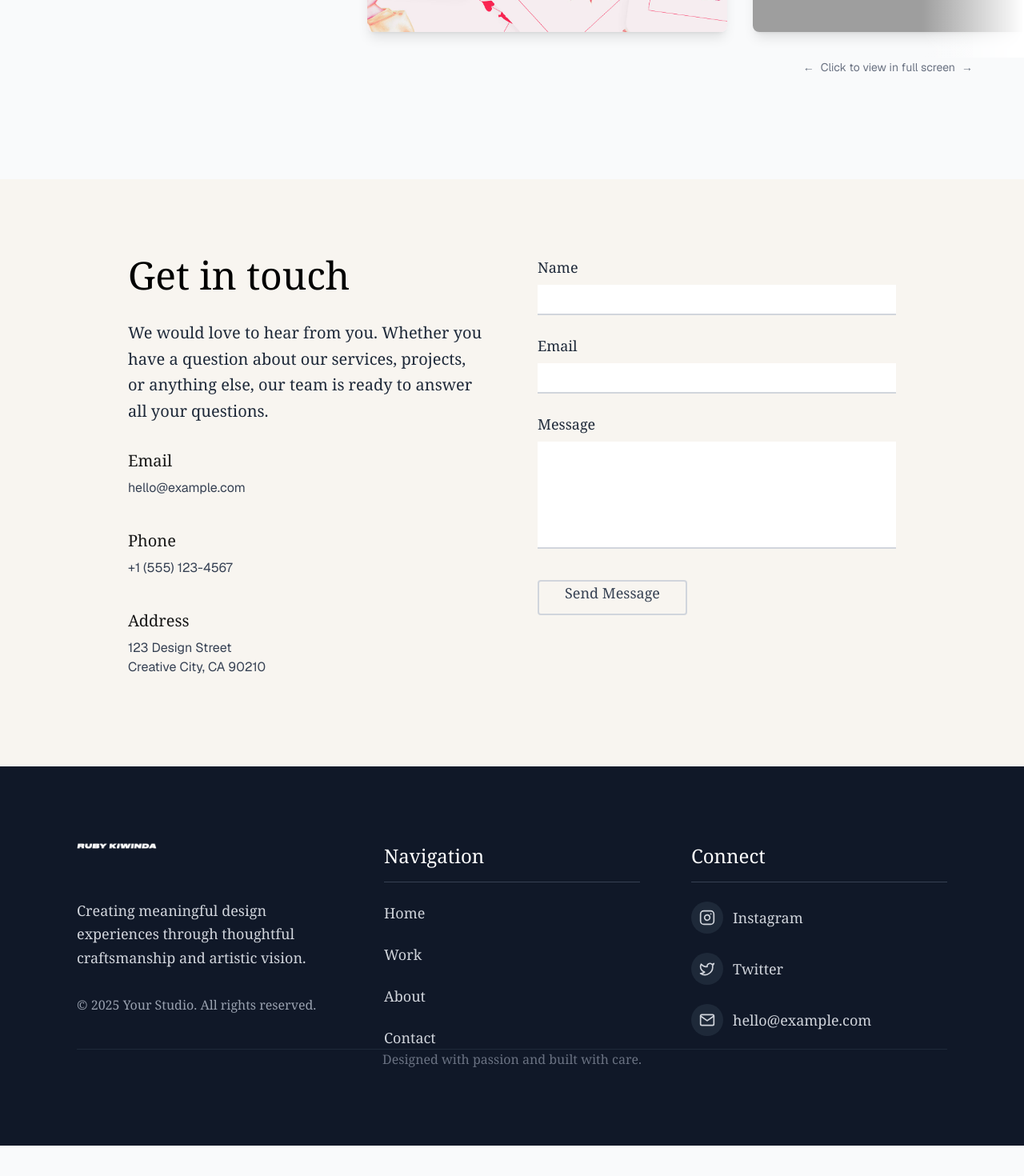
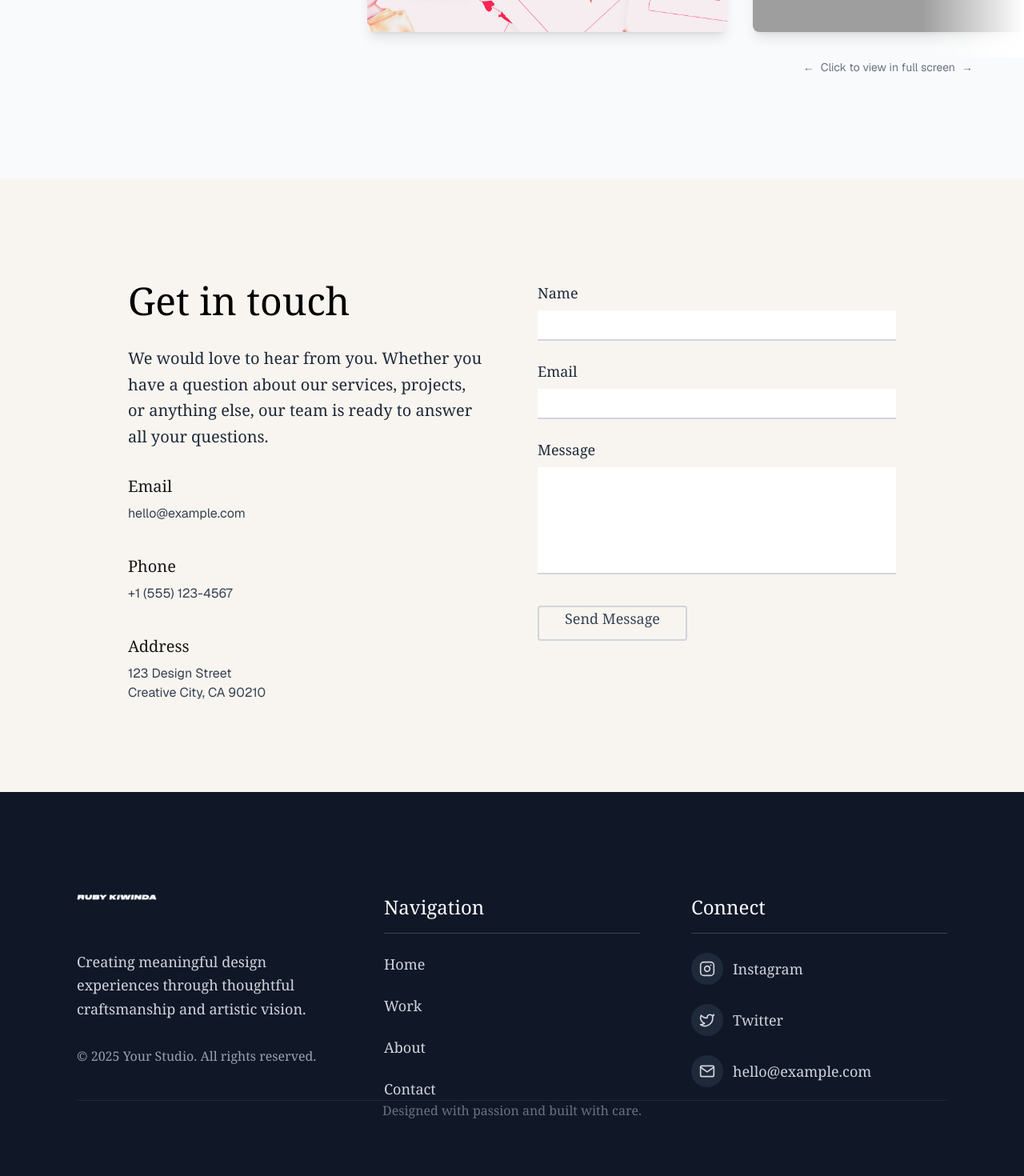
Before and after one commit to TandemCreativeDev/ruby-kiwinda, a Next.js app: page / in a window 1280 px wide. Shown: the part 2576-4046 px from the top of the page at 80% size. Before the commit the page ends 4008 px from the top, so only its background shows below. Built offline with nearby package versions, Linux system fonts and the light colour scheme; grey boxes are pictures that could not be loaded.

Commit message:
fix: Adjust padding and spacing in Contact, Footer, and Navbar components

```diff
--- a/src/components/Contact.tsx
+++ b/src/components/Contact.tsx
@@ -29,8 +29,8 @@ const Contact = ({ className = "" }: ContactProps) => {
   return (
     <div
       id="contact"
-      className={`pt-20 sm:pt-32 pb-16 sm:pb-24 bg-[#f8f5f0] ${className}`}
-      style={{ scrollMarginTop: "100px", paddingTop: "6rem" }}
+      className={`pb-16 sm:pb-24 bg-[#f8f5f0] ${className}`}
+      style={{ scrollMarginTop: "100px", paddingTop: "8rem" }}
     >
       <div className="container mx-auto px-4 sm:px-8 max-w-5xl">
         <div className="flex flex-col md:flex-row gap-8 md:gap-16">
--- a/src/components/Footer.tsx
+++ b/src/components/Footer.tsx
@@ -8,7 +8,7 @@ interface FooterProps {
 
 const Footer = ({ className = "" }: FooterProps) => {
   return (
-    <footer id="footer" className={`bg-gray-900 text-white pt-16 sm:pt-24 pb-16 sm:pb-24 mt-16 sm:mt-24 ${className}`} style={{ scrollMarginTop: '100px', paddingTop: '6rem' }}>
+    <footer id="footer" className={`bg-gray-900 text-white pb-16 sm:pb-24 mt-16 sm:mt-24 ${className}`} style={{ scrollMarginTop: '100px', paddingTop: '8rem' }}>
       <div className="max-w-6xl mx-auto px-4 sm:px-8">
         <div className="grid grid-cols-1 sm:grid-cols-2 md:grid-cols-3 gap-8 sm:gap-12 md:gap-16">
           {/* Brand Column */}
--- a/src/components/Navbar.tsx
+++ b/src/components/Navbar.tsx
@@ -117,7 +117,7 @@ const Navbar: React.FC = () => {
             ? "translate-y-0 opacity-100"
             : "translate-y-[-100%] opacity-0"
         }`}
-        style={{ height: "auto" }}
+        style={{ height: "auto", paddingTop: "1rem", paddingBottom: "1rem" }}
       >
         <div className="max-w-7xl mx-auto flex justify-between items-center py-2">
           <div className="font-serif text-2xl font-bold text-black">
```
